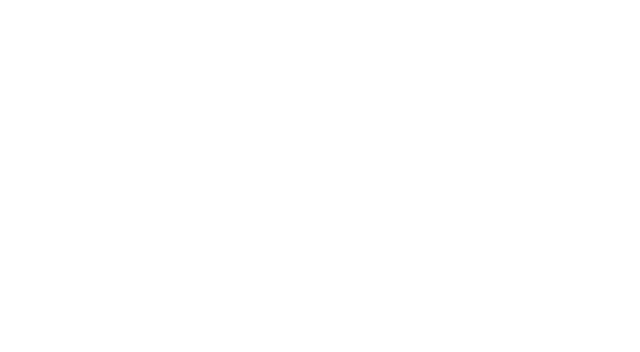
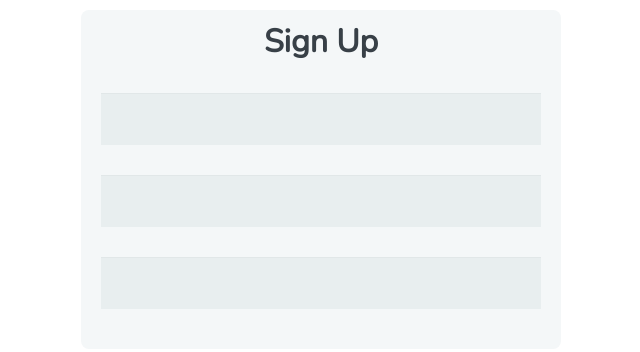
Before and after one commit to michaelvautour/fewd-treehouse-project3, a plain HTML site: page test_file (not project specific)/Form Overview/index.html in a window 1280 px wide. Shown: the whole page, without its empty margins (319-959 px from the left). Drawn offline with nearby package versions, Linux system fonts and the light colour scheme.

Commit message:
test form updates

```diff
--- a/test_file (not project specific)/Form Overview/index.html
+++ b/test_file (not project specific)/Form Overview/index.html
@@ -10,7 +10,13 @@
     </head>
     <body>
 
+      <form action="index.html" method="post">
+        <h1>Sign Up</h1>
 
+        <input type="text" id="name" name="user_name">
+        <input type="email" id="mail" name="user_email">
+        <input type="password" id="password" name="user_password">
+      </form>
 
     </body>
 </html>
```
Also changed, not shown: test_file (not project specific)/Table_test/test_table.html (renamed from test_file (not project specific)/test_table.html), test_file (not project specific)/form.html (deleted).
